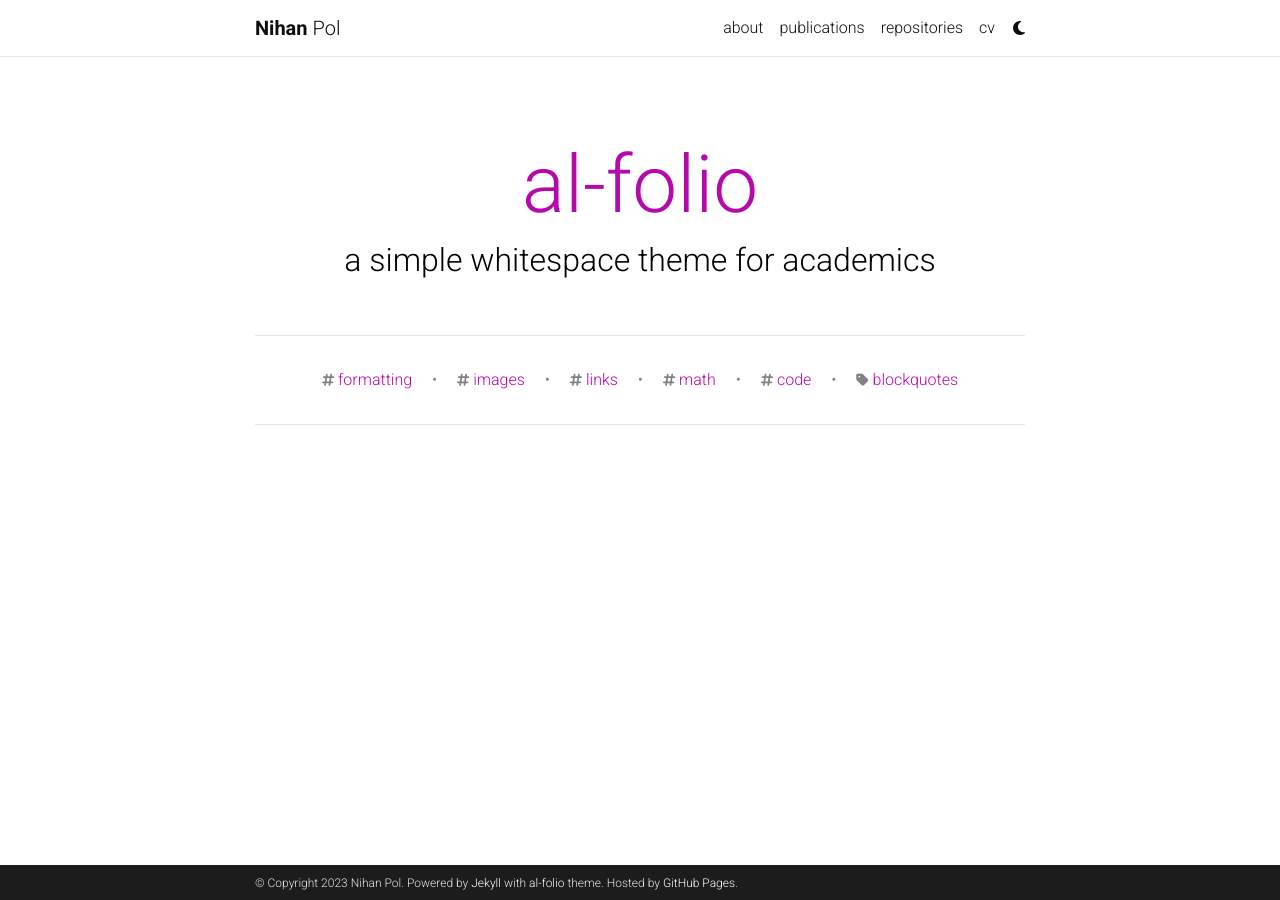
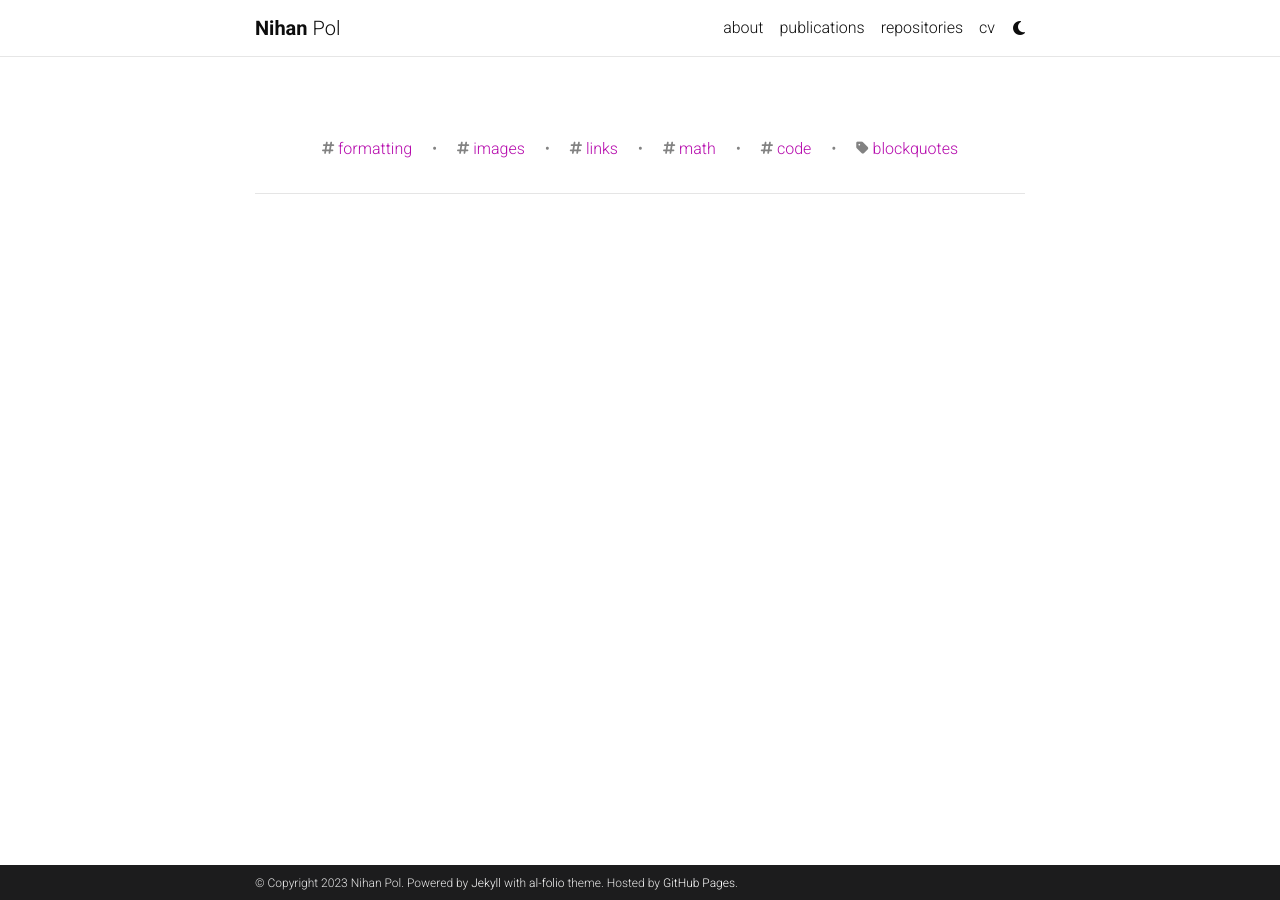
Before and after one commit to NihanPol/nihanpol.github.io, a Jekyll site: the page built from _pages/blog.md, in a window 1280 px wide. Built offline with Jekyll 4.4.1, drawn with Linux system fonts in a browser that asks for light colours; the list of posts is cut into pages by our own code; comment, search, counter and statistics services are not loaded; a style sheet for code colours, icons or effects is not loaded.

Commit message:
Update _config.yml

```diff
--- a/_config.yml
+++ b/_config.yml
@@ -119,9 +119,9 @@
 # Blog
 # -----------------------------------------------------------------------------
 
-blog_name: al-folio # blog_name will be displayed in your blog page
-blog_description: a simple whitespace theme for academics
-permalink: /blog/:year/:title/
+blog_name: # blog_name will be displayed in your blog page
+blog_description:
+#permalink: /blog/:year/:title/
 
 # Pagination
 pagination:
@@ -166,10 +166,10 @@
   news:
     defaults:
       layout: post
-    output: true
+    output: false
     permalink: /news/:path/
   projects:
-    output: true
+    output: false
     permalink: /projects/:path/
 
 announcements:
```
